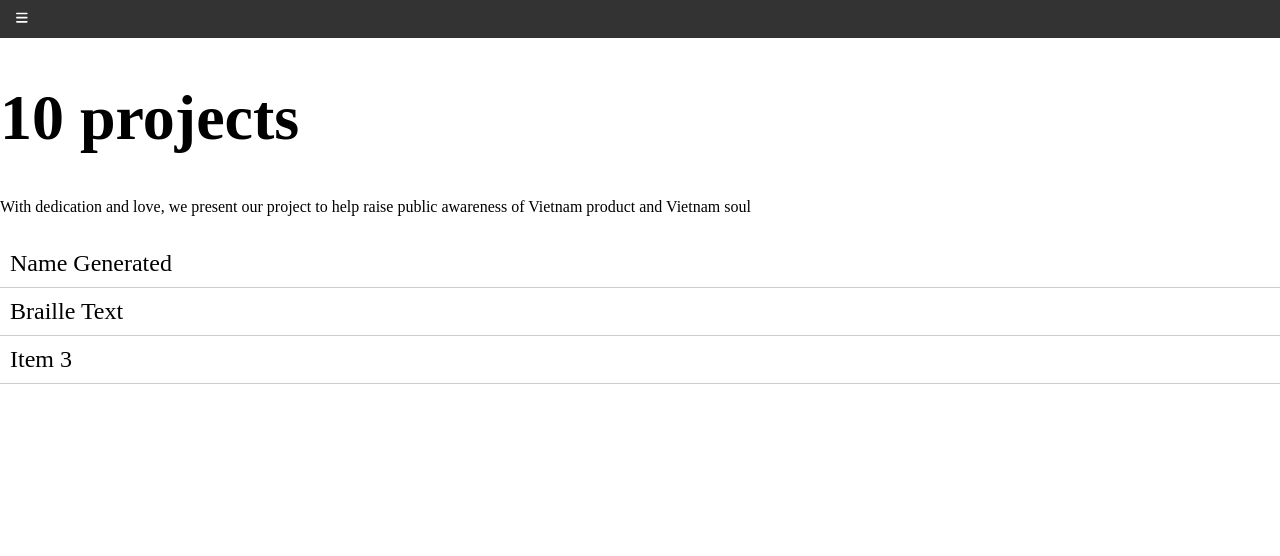
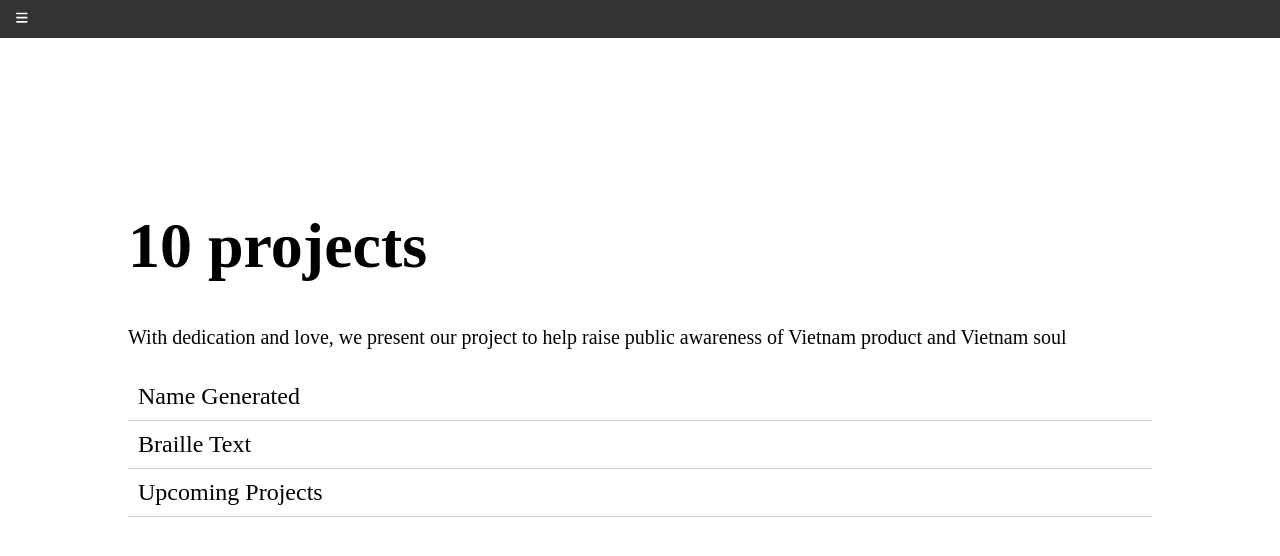
Before and after one commit to DHLabFUV/DHLab-Website-Official, a React (Create React App) app: page /archives in a window 1280 px wide. Shown: the top 556 px of the page. Built offline with nearby package versions, Linux system fonts and the light colour scheme.

Commit message:
update archives

```diff
--- a/src/frontend/archives/archives.css
+++ b/src/frontend/archives/archives.css
@@ -1,8 +1,12 @@
-.body {
-    font-size: 16px;
-  }
+body {
+  font-size: 20px;
+}
+
+.page-content{
+  padding: 10%;
+}
 
 .proj-nums {
-    font-size: 5vw; /* Responsive heading size */
-    padding: auto;
+  font-size: 5vw; /* Responsive heading size */
+  padding: auto;
 }
--- a/src/frontend/archives/archives.js
+++ b/src/frontend/archives/archives.js
@@ -4,17 +4,27 @@ import ToggleList from './togglelist';
 
 const Archives = () => {
   const items = [
-    { id: 1, title: 'Name Generated', content: 'Additional content for Item 1' },
-    { id: 2, title: 'Braille Text', content: 'Additional content for Item 2' },
+    {
+      id: 1,
+      title: 'Name Generated',
+      content: 'Trung binh',
+      imageUrl: 'src/frontend/pic/bg1.jpg',
+    },
+    {
+      id: 2,
+      title: 'Braille Text',
+      content: 'Additional content for Item 2',
+      imageUrl: 'src/frontend/pic/bg1.jpg',
+    },
     {
       id: 3,
-      title: 'Item 3',
+      title: 'Upcoming Projects',
       content: 'Additional content for Item 3',
       imageUrl: 'src/frontend/pic/bg1.jpg',
     },
   ];
   return (
-    <div>
+    <div className='page-content'>
       <h1 className='proj-nums'>10 projects</h1>
       <p>With dedication and love, we present our project to help raise public awareness of Vietnam product and Vietnam soul</p>
       <ToggleList items={items} />
--- a/src/frontend/archives/togglelist.css
+++ b/src/frontend/archives/togglelist.css
@@ -15,13 +15,22 @@
 
   li.active {
     background-color: aliceblue;
-
+    padding: 10px;
   }
 
   .additional-content {
+    display: grid;
+    grid-template-columns: repeat(2, 1fr);
+    gap: 5%;
     padding: 10px;
-    background-color: #f9f9f9;
+    font-size: 2vmin;
   }
+
+  .image-item {
+    margin-block-start: 1em;
+    margin-block-end: 1em;
+  }
+
   .image-item{
     width: 100px;
     height: 100px;
--- a/src/frontend/archives/togglelist.js
+++ b/src/frontend/archives/togglelist.js
@@ -26,8 +26,8 @@ const ToggleList = ({ items }) => {
           >
             {item.title}
             {openItem === item.id && <p className="additional-content">
-                <p>{item.content}</p>
-                <img src={item.imageUrl} alt="Additional" className='image-item' />
+              <img src={item.imageUrl} alt="Additional" className='image-item' />
+              <div><p>{item.content}</p></div>
             </p>}
           </li>
         ))}
```
